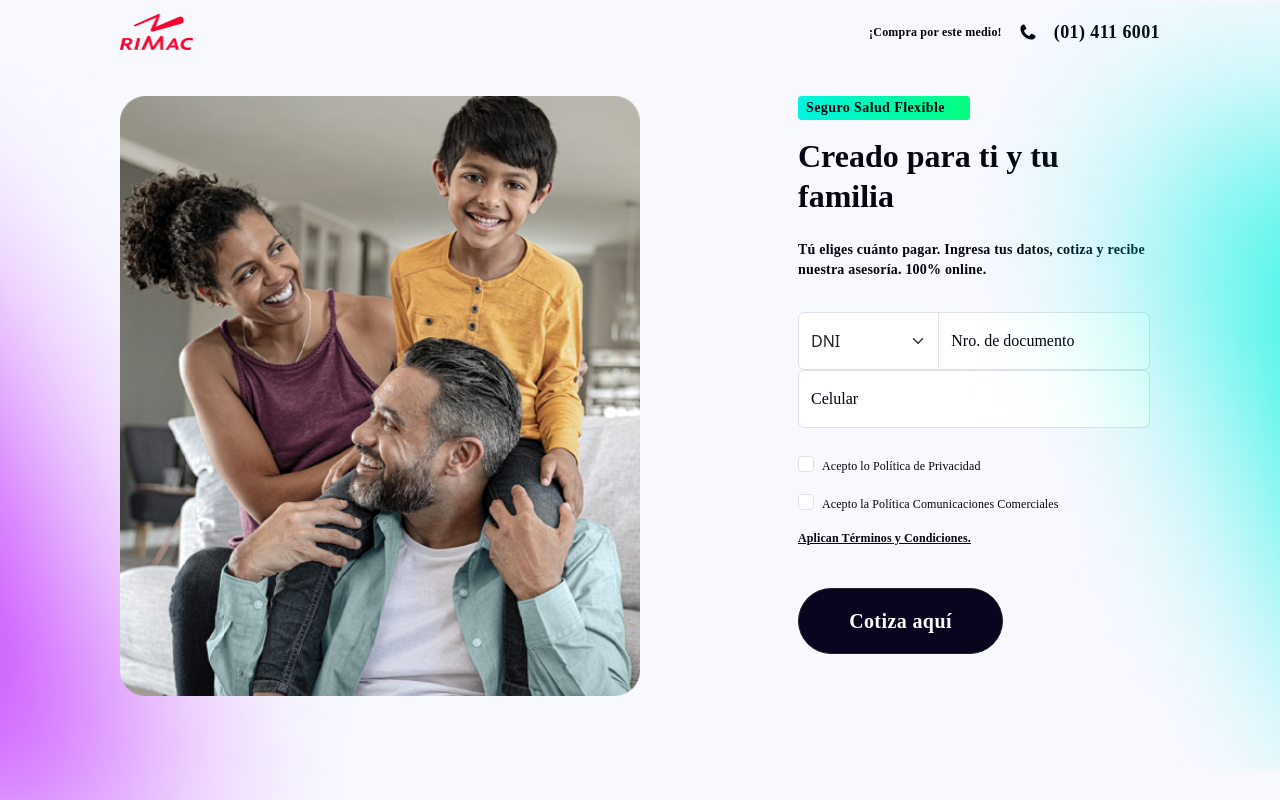
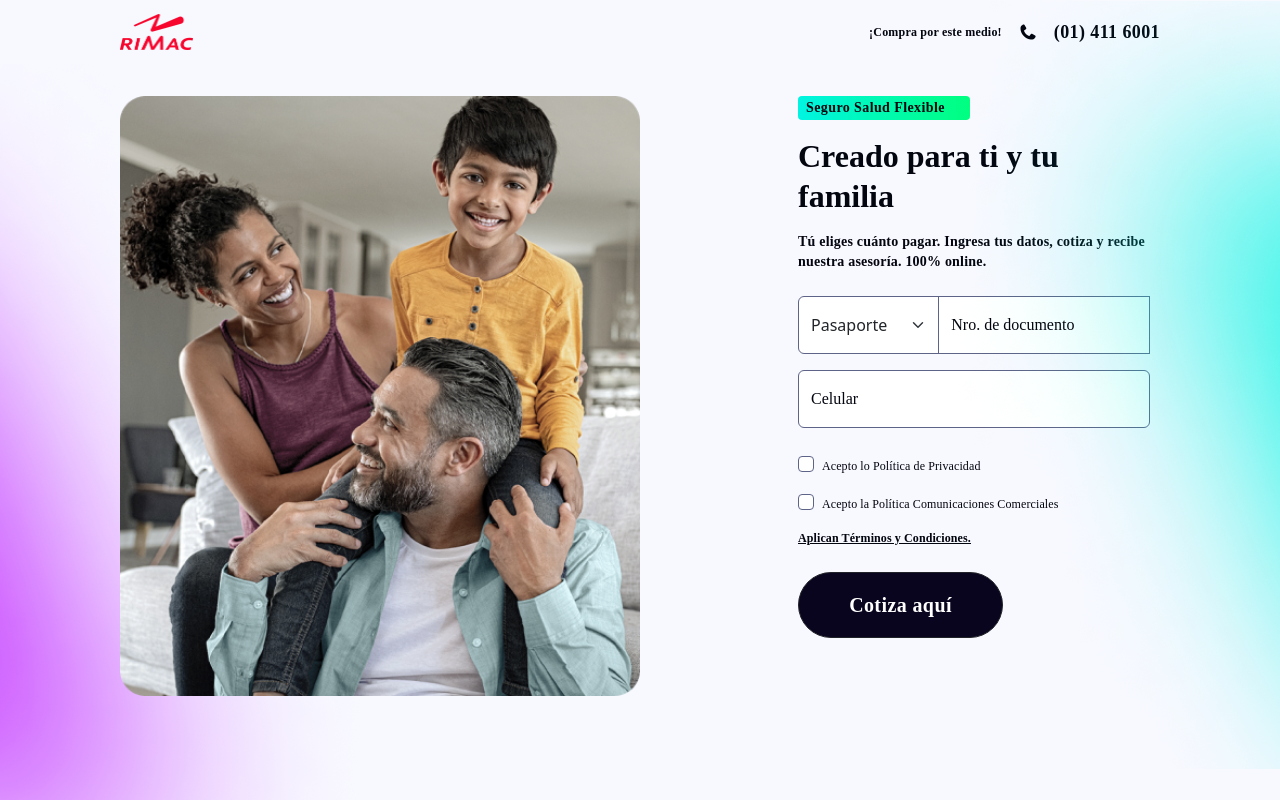
Before and after one commit to gatodemontecristo/frontend_challenge_2023_RIMAC, a React (Vite) app: page /registro in a window 1280 px wide. Shown: the top 800 px of the page. Built offline with nearby package versions, Linux system fonts and the light colour scheme; a web font is replaced by a local one.

Commit message:
Terminano el formulario con las validaciones

```diff
--- a/src/registro/components/Formulario.jsx
+++ b/src/registro/components/Formulario.jsx
@@ -1,5 +1,56 @@
+import {  useState } from "react";
 import "../styles/formularioStyle.scss";
 export const Formulario = () => {
+  const [dniValue, setDNIValue] = useState({ documento: "", error: true });
+  const [numberValue, setNumberValue] = useState({ numero: "", error: true });
+  const [typeDocValue, setTypeDocValue] = useState("pasaporte");
+  const [conditionValue1, setConditionValue1] = useState(false);
+  const [conditionValue2, setConditionValue2] = useState(false);
+  const [errorValue, setErrorValue] = useState(false);
+
+  const onDNIChange = (event) => {
+    const result = event.target.value.replace(/\D/g, "");
+    const validation = `${typeDocValue == "dni" ? 8 : 12}`;
+    if (result.length <= validation) {
+      if (parseInt(result).toString().length == validation)
+        setDNIValue({ documento: result, error: false });
+      else setDNIValue({ documento: result, error: true });
+    }
+  };
+  const onNumberChange = (event) => {
+    const result = event.target.value.replace(/\D/g, "");
+    if (result.length <= 10) {
+      if (parseInt(result).toString().length == 10)
+      setNumberValue({ numero: result, error: false });
+      else setNumberValue({ numero: result, error: true });
+    }
+  };
+  const onTypeDocChange = ({ target }) => {
+    setTypeDocValue(target.value);
+    setDNIValue({ documento: "", error: true });
+  };
+
+  const onConditionChange1 = () => {
+    setConditionValue1(!conditionValue1);
+  };
+  const onConditionChange2 = () => {
+    setConditionValue2(!conditionValue2);
+  };
+
+  const onSubmit = (event) => {
+    event.preventDefault();
+    if (
+      !dniValue.error &&
+      !numberValue.error &&
+      conditionValue1 &&
+      conditionValue2
+    ) {
+      setErrorValue(false);
+    } else {
+      setErrorValue(true);
+    }
+  };
+
   return (
     <div className="formulario">
       <div className="formulario__texto">
@@ -14,69 +65,123 @@ export const Formulario = () => {
           asesoría. 100% online.
         </h3>
       </div>
-
+      <form className="formulario__registro" onSubmit={onSubmit}>
         <div className="formulario__ingreso">
           <div className="input-group">
-          <select className="w-30 form-select" id="floatingSelect">
-            <option value="dni" selected>
-              DNI
-            </option>
+            <select
+              className="w-30 form-select"
+              id="floatingSelect"
+              onChange={onTypeDocChange}
+              value={typeDocValue}
+            >
+              <option value="dni">DNI</option>
               <option value="pasaporte">Pasaporte</option>
             </select>
-          <div className="w-70 formulario__ingreso--input form-floating">
+            <div
+              className={`w-70 formulario__ingreso--input form-floating ${
+                errorValue && dniValue.error ? "is-invalid" : ""
+              }`}
+            >
               <input
                 type="text"
-              className="form-control"
+                className={`form-control ${
+                  errorValue && dniValue.error ? "is-invalid" : ""
+                }`}
                 id="floatingTextarea"
                 placeholder="Username"
+                onChange={onDNIChange}
+                value={dniValue.documento}
               />
               <label for="floatingTextarea">Nro. de documento</label>
+            </div>
+            <div className="invalid-feedback">
+              {typeDocValue == "dni"
+                ? "Ingrese un DNI válido (8 dígitos)"
+                : "Ingrese un pasaporte válido (12 dígitos)"}
+            </div>
+          </div>
+
+          <div
+            className={`form-floating ${
+              errorValue && numberValue.error ? "is-invalid" : ""
+            }`}
+          >
+            <input
+              type="text"
+              className={`form-control ${
+                errorValue && numberValue.error ? "is-invalid" : ""
+              }`}
+              id="floatingInputGroup3"
+              placeholder="Celular"
+              onChange={onNumberChange}
+              value={numberValue.numero}
+            />
+            <label for="floatingInputGroup3">Celular</label>
+            <div className="invalid-feedback">
+            Ingrese un número de celular válido (10 dígitos)
+          </div>
+          </div>
+
+        </div>
+
+        <div className="formulario__condiciones">
+          <div
+            className={`form-check ${
+              errorValue && !conditionValue1 ? "is-invalid" : ""
+            }`}
+          >
+            <input
+              className={`form-check-input ${
+                errorValue && !conditionValue1 ? "is-invalid" : ""
+              }`}
+              type="checkbox"
+              id="flexCheckDefault"
+              checked={conditionValue1}
+              onChange={onConditionChange1}
+            />
+            <label className="form-check-label" for="flexCheckDefault">
+              Acepto lo Política de Privacidad
+            </label>
+            <div className="invalid-feedback">
+            Debes aceptar la Política de Privacidad para continuar
           </div>
           </div>
 
 
-        <div className="form-floating">
+          <div
+            className={`form-check ${
+              errorValue && !conditionValue2 ? "is-invalid" : ""
+            }`}
+          >
             <input
-            type="text"
-            class="form-control"
-            id="floatingInputGroup3"
-            placeholder="Celular"
+              className={`form-check-input ${
+                errorValue && !conditionValue2 ? "is-invalid" : ""
+              }`}
+              type="checkbox"
+              id="flexCheckDefault"
+              checked={conditionValue2}
+              onChange={onConditionChange2}
             />
-          <label for="floatingInputGroup3">Celular</label>
+            <label className="form-check-label" for="flexCheckDefault">
+              Acepto la Política Comunicaciones Comerciales
+            </label>
+            <div className="invalid-feedback">
+            Debes aceptar la Política Comercial para continuar
           </div>
           </div>
 
-      <div className="formulario__condiciones">
-        <div className="form-check">
-          <input
-            class="form-check-input"
-            type="checkbox"
-            value=""
-            id="flexCheckDefault"
-          />
-          <label class="form-check-label" for="flexCheckDefault">
-            Acepto lo Política de Privacidad
-          </label>
-        </div>
-        <div className="form-check">
-          <input
-            class="form-check-input"
-            type="checkbox"
-            value=""
-            id="flexCheckDefault"
-          />
-          <label class="form-check-label" for="flexCheckDefault">
-            Acepto la Política Comunicaciones Comerciales
-          </label>
-        </div>
+
+          <a href="">
             <p className="formulario__condiciones--term">
               Aplican Términos y Condiciones.
             </p>
+          </a>
         </div>
 
-      <button type="button" className="formulario__btnFinal btn btn-dark">
+        <button type="submit" className="formulario__btnFinal btn btn-dark">
           Cotiza aquí
         </button>
+      </form>
     </div>
   );
 };
--- a/src/registro/styles/formularioStyle.scss
+++ b/src/registro/styles/formularioStyle.scss
@@ -45,6 +45,9 @@
   );
 }
 
+
+
+
 .formulario__condiciones {
   display: flex;
   flex-direction: column;
@@ -65,5 +68,13 @@
   width: 205px;
 }
 .formulario__ingreso {
+  display: flex;
+  flex-direction: column;
+  gap: 16px;
   width: 352px;
 }
+.formulario__registro{
+  display: flex;
+  flex-direction: column;
+  gap: 24px;
+}
--- a/src/sass/customBootstrap.scss
+++ b/src/sass/customBootstrap.scss
@@ -32,6 +32,10 @@ option {
 
 @include fuente_personalizada();
 }
+.form-select, .form-control,.form-check-input {
+  border: 1px solid #5E6488;
+}
+
 
 .w-30{
   width: 40% !important;
@@ -39,3 +43,15 @@ option {
 .w-70{
   width: 60% !important;
 }
+
+h1,h2,h3,h4,p{
+  padding: 0px;
+  margin: 0px;
+}
+
+.invalid-feedback {
+  @include fuente_personalizada($tamano:12px,$anchura:400,$colorF:#dc3545);
+  display: none;
+  width: 100%;
+  margin-top: 0.25rem;
+}
--- a/src/ui/styles/footerStyles.scss
+++ b/src/ui/styles/footerStyles.scss
@@ -27,9 +27,7 @@
     gap: 16px;
 }
 
-.footer__contenedor__texto p{
-    margin: 0;
-}
+
 
 .footer__contenedor__texto--chico{
     line-height: 16px;
```
Lines whose indentation alone changed are shown as unchanged.
